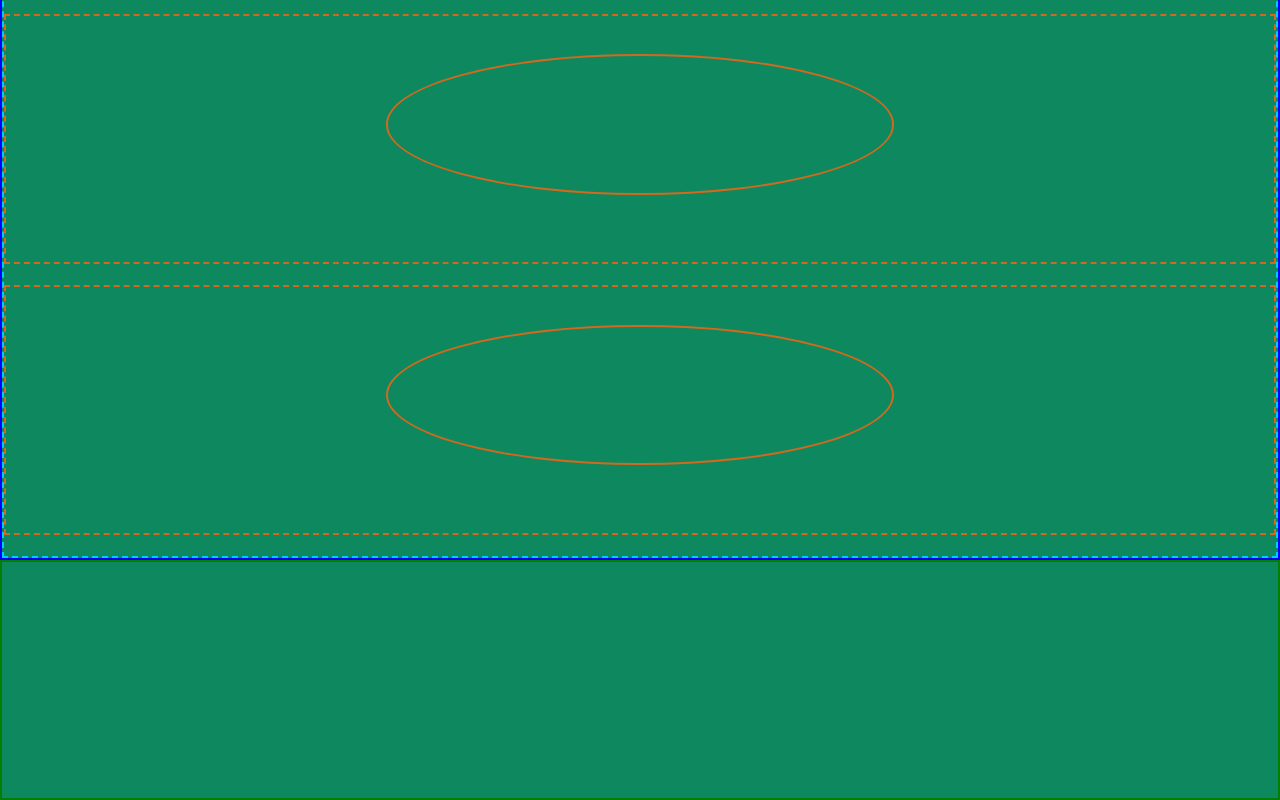
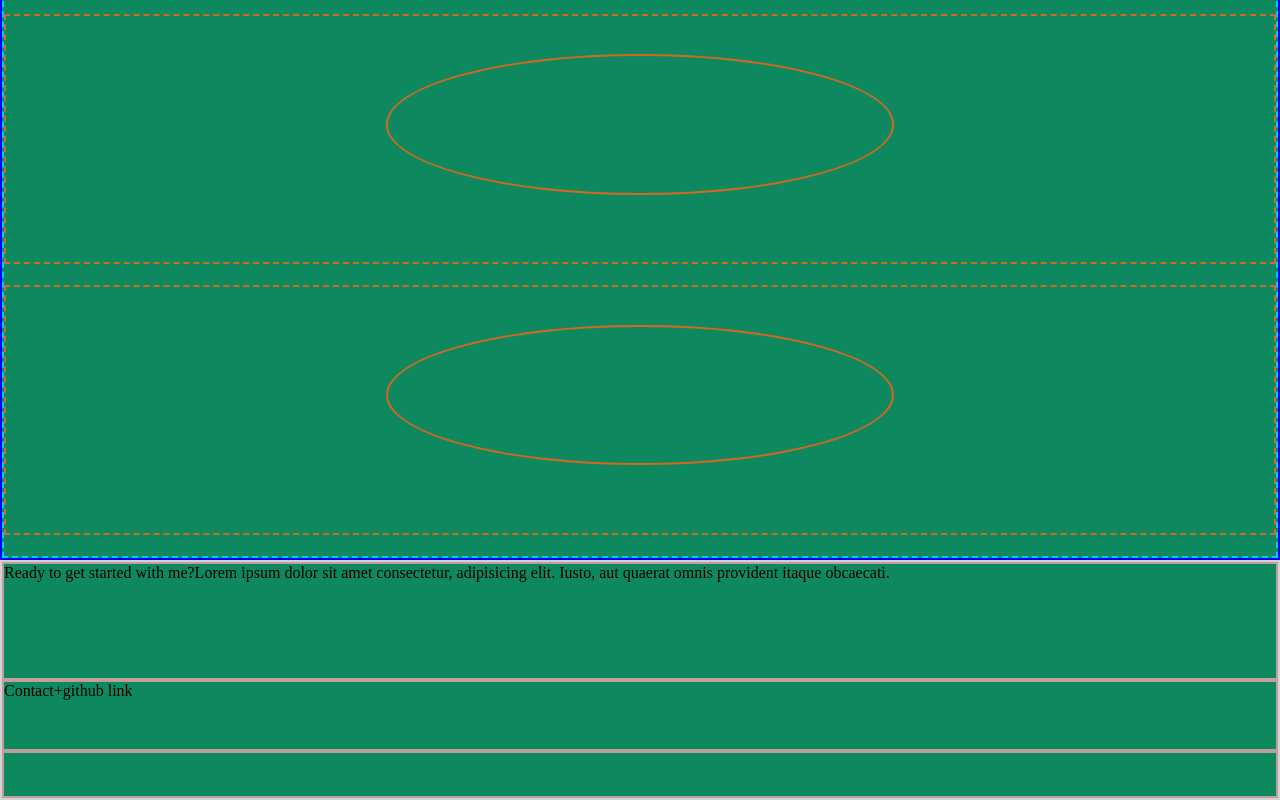
Before and after one commit to johnxadams/portfolio-v1, a website: page src/index.html in a window 1280 px wide. Shown: the part 856-1656 px from the top of the page. Drawn offline with nearby package versions, Linux system fonts and the light colour scheme; files that its build step writes are made by us from their sources.

Commit message:
footer section in the making -  divided into three scetion with class=contact-section

```diff
--- a/src/index.html
+++ b/src/index.html
@@ -31,7 +31,23 @@
           </div>
         </section>
       </main>
-      <footer></footer>
+      <footer>
+        <section class="contact-section cs-top">
+          <div>
+            Ready to get started with me?
+          </div>
+          <div>
+            Lorem ipsum dolor sit amet consectetur, adipisicing elit. Iusto, aut quaerat omnis provident itaque obcaecati.
+          </div>
+        </section>
+        <section class="contact-section cs-middle">
+          <div>Contact+</div>
+          <div>github link</div>
+        </section>
+        <section class="contact-section cs-bottom">
+          <div></div>
+        </section>
+      </footer>
     </section>
      <!-- Custom scripts, edit above this line -->
     <script src="./scripts/index.js"></script>
--- a/src/scss/layouts/_grid-flow.scss
+++ b/src/scss/layouts/_grid-flow.scss
@@ -22,5 +22,21 @@ main {
 }
 footer {
   grid-area: footer;
-  border: 2px green solid;
+  border: 2px rgb(208, 212, 208) solid;
+  // .contact-section divides the footer into 3 section
+  .contact-section {
+    border: 2px rgb(192, 158, 158) solid;
+    width: 100%;
+    display: flex;
+  }
+  // cs-top means contact-section-stop
+  .cs-top {
+    height: 50%;
+  }
+  .cs-middle {
+    height: 30%;
+  }
+  .cs-bottom {
+    height: 20%;
+  }
 }
```
